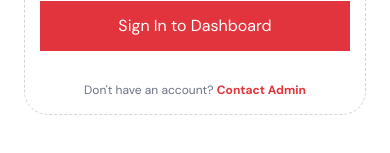
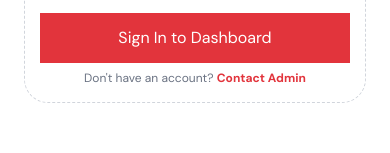
Before and after one commit to hadileey/eCampus-frontend, a React (Vite) app: page /login in a window 390 px wide. Shown: the part 617-770 px from the top of the page. Built offline with nearby package versions, Linux system fonts and the light colour scheme.

Commit message:
initial commit

```diff
--- a/src/pages/Login.jsx
+++ b/src/pages/Login.jsx
@@ -302,7 +302,7 @@
             </button>
           </form>
 
-          <div className="mt-8 text-center">
+          <div className="mt-2 md:mt-8 text-center">
             <p className="text-gray-500 text-xs md:text-sm">
               Don't have an account?{" "}
               <Link
```
